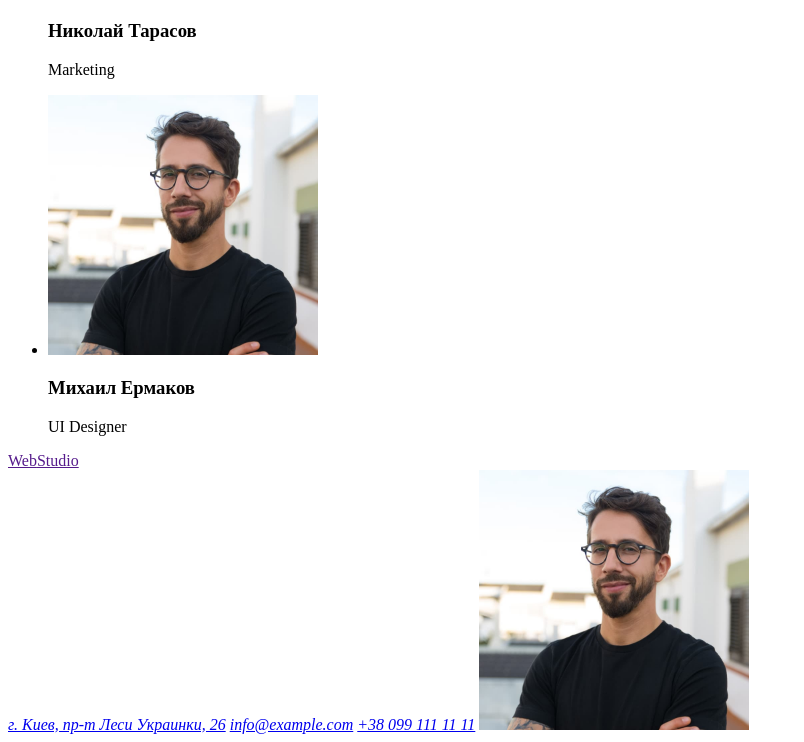
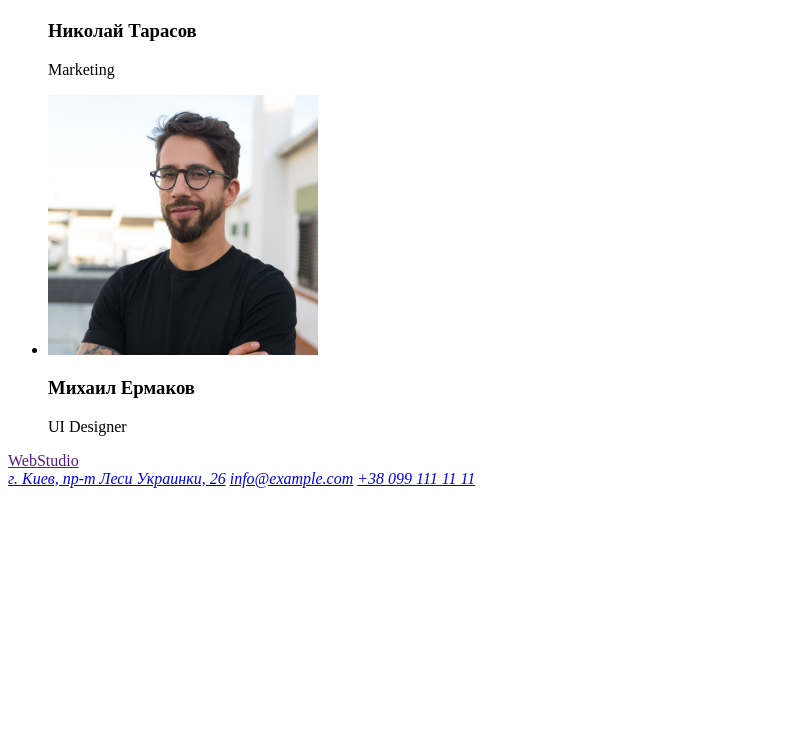
Before and after one commit to AnnaBoldyreva1505/goit-markup-hw-01, a plain HTML site: page index.html in a window 1280 px wide. Shown: the part 2533-3275 px from the top of the page, without its empty margins (0-804 px from the left). After the commit the page ends 3029 px from the top, so only its background shows below. Drawn offline with Linux system fonts and the light colour scheme.

Commit message:
Update index.html
удалила тестовую картинку? поменяла путь к файлам для верного отображения картинок на git pages

```diff
--- a/index.html
+++ b/index.html
@@ -146,9 +146,6 @@
                 г. Киев, пр-т Леси Украинки, 26</a>
                 <a href="mailto:info@example.com">info@example.com</a>
                 <a href="tel:+3809911111111">+38 099 111 11 11</a>
-
-<img src="./images/team/ui.jpg" alt="Фото UI Designer-а WebStudio" width="270" height="260">
-
             </address>
         </footer>
     </body>
```
